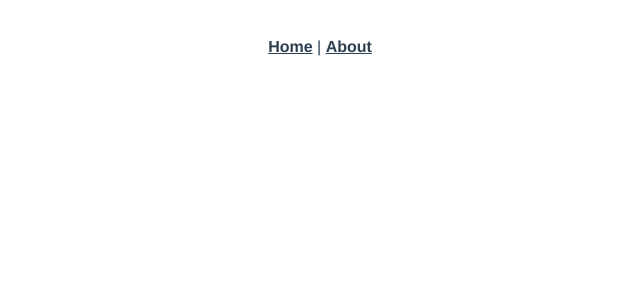
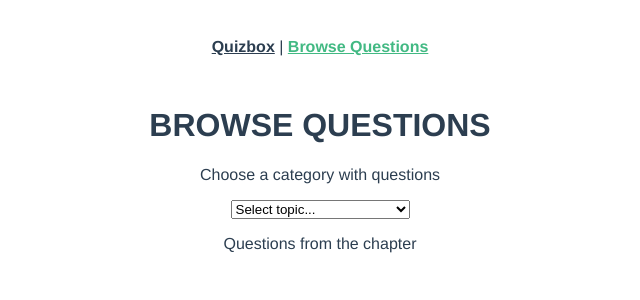
Before and after one commit to NinaJanson/final-checkpoint-quizbox, a Vue app: page /browse-questions in a window 1280 px wide. Before the commit this address had no page. Shown: the top 300 px of the page, without its empty margins (320-960 px from the left). Built offline with nearby package versions, Linux system fonts and the light colour scheme.

Commit message:
feat: basic construction and  fetch data

```diff
--- a/src/App.vue
+++ b/src/App.vue
@@ -1,7 +1,9 @@
 <template>
   <nav>
-    <router-link to="/">Home</router-link> |
-    <router-link to="/about">About</router-link>
+    <router-link :to="{ name: 'quizbox' }">Quizbox</router-link> |
+    <router-link :to="{ name: 'browse-questions' }"
+      >Browse Questions</router-link
+    >
   </nav>
   <router-view />
 </template>
--- a/src/router/index.js
+++ b/src/router/index.js
@@ -1,20 +1,22 @@
 import { createRouter, createWebHistory } from "vue-router";
-import HomeView from "../views/HomeView.vue";
+import PlayQuizboxView from "../views/PlayQuizboxView.vue";
+import BrowseQuestionsView from "../views/BrowseQuestionsView.vue";
 
 const routes = [
   {
     path: "/",
-    name: "home",
-    component: HomeView,
+    name: "quizbox",
+    component: PlayQuizboxView,
   },
   {
-    path: "/about",
-    name: "about",
+    path: "/browse-questions",
+    name: "browse-questions",
+    component: BrowseQuestionsView,
     // route level code-splitting
     // this generates a separate chunk (about.[hash].js) for this route
     // which is lazy-loaded when the route is visited.
-    component: () =>
-      import(/* webpackChunkName: "about" */ "../views/AboutView.vue"),
+    // component: () =>
+    // import(/* webpackChunkName: "about" */../views/BrowseQuestionsView.vueue"),
   },
 ];
 
--- a/src/views/AboutView.vue
+++ /dev/null
@@ -1,5 +0,0 @@
-<template>
-  <div class="about">
-    <h1>This is an about page</h1>
-  </div>
-</template>
--- /dev/null
+++ b/src/views/BrowseQuestionsView.vue
@@ -0,0 +1,63 @@
+<template>
+  <div class="about">
+    <h1>BROWSE QUESTIONS</h1>
+    <p>Choose a category with questions</p>
+  </div>
+  <select v-model="selectedOption" class="topic-selection" name="" id="topic">
+    <option value="" disabled selected hidden>Select topic...</option>
+    <option v-for="option in options" :key="option" :value="option.value">
+      {{ option.text }}
+    </option>
+  </select>
+  <p>Questions from the chapter</p>
+
+  <ul>
+    <li v-for="question in questions" :key="question">{{ question }}</li>
+  </ul>
+</template>
+
+<script>
+export default {
+  data() {
+    return {
+      questions: [],
+      selectedOption: "",
+      options: [
+        { text: "HTML and CSS Basics", value: "basics-html-css" },
+        { text: "HTML and CSS Advanced", value: "advanced-html-css" },
+        { text: "JavaScrips Basics", value: "basics-js" },
+        { text: "First JavaScrips Web App", value: "first-js-web-app" },
+        { text: "Terminal and Shell", value: "terminal-and-shell" },
+      ],
+    };
+  },
+
+  watch: {
+    async selectedOption(newVal) {
+      const response = await fetch(
+        "https://raw.githubusercontent.com/coding-bootcamps-eu/quizbox/main/questions/" +
+          newVal +
+          ".json"
+      );
+
+      this.questions = await response.json();
+      this.questions = this.questions.questions;
+      console.log(this.questions.questions);
+    },
+
+    //   showQuestion() {
+    //     console.log("hallo");
+    //     if (this.selected === "basics-html-css") {
+    //       return this.questions;
+    //     }
+    //   },
+    // },
+
+    // async created() {
+    //   await this.fetchQuestions();
+    // },
+  },
+};
+</script>
+
+//export default // export default { name: "BrowseQuestionsView", };
--- a/src/views/HomeView.vue
+++ b/src/views/PlayQuizboxView.vue
@@ -10,7 +10,7 @@
 import HelloWorld from "@/components/HelloWorld.vue";
 
 export default {
-  name: "HomeView",
+  name: "PlayQuizboxView",
   components: {
     HelloWorld,
   },
```
